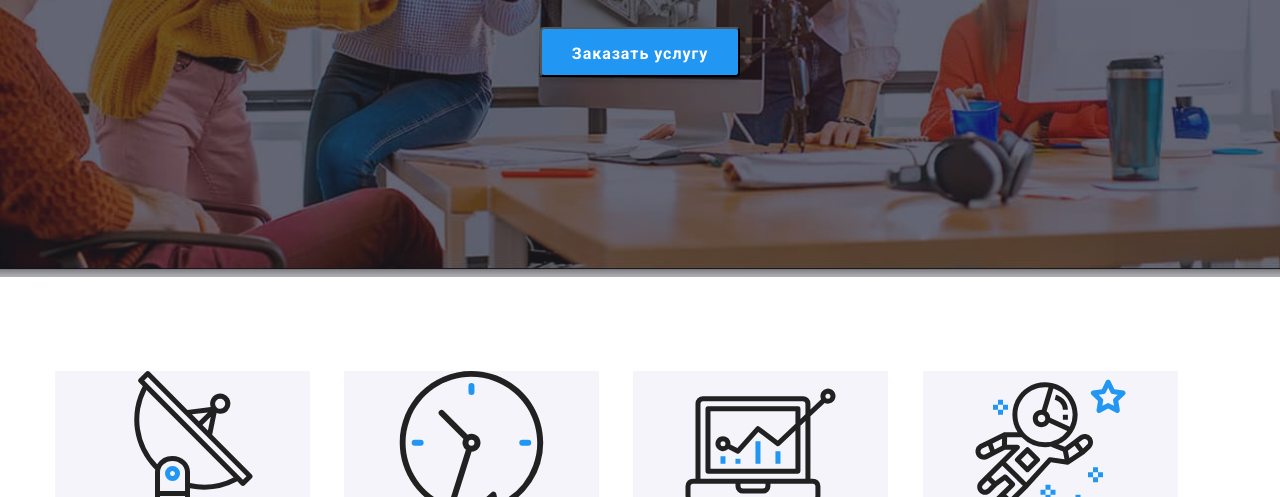
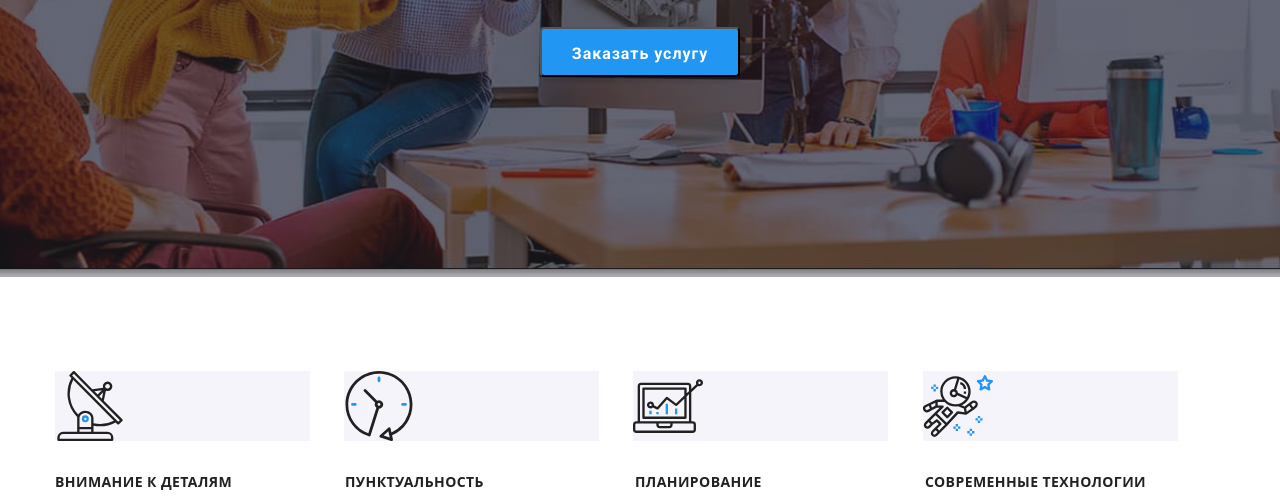
Before and after one commit to Julia-Davydiuk/goit-markup-hw-04, a plain HTML site: page index.html in a window 1280 px wide. Shown: the part 403-900 px from the top of the page. Drawn offline with nearby package versions, Linux system fonts and the light colour scheme; files whose address does not match are found by name.

Commit message:
advantages

```diff
--- a/css/styles.css
+++ b/css/styles.css
@@ -299,6 +299,11 @@ img {
 .advantages-icon:not(:last-child) {
   margin-right: 30px;
 }
+
+.advantages-icon svg {
+  width: 70px;
+  height: 70px;
+}
 /*===========END ADVANTAGES===========*/
 
 /*===========ABOUT US===========*/
```
